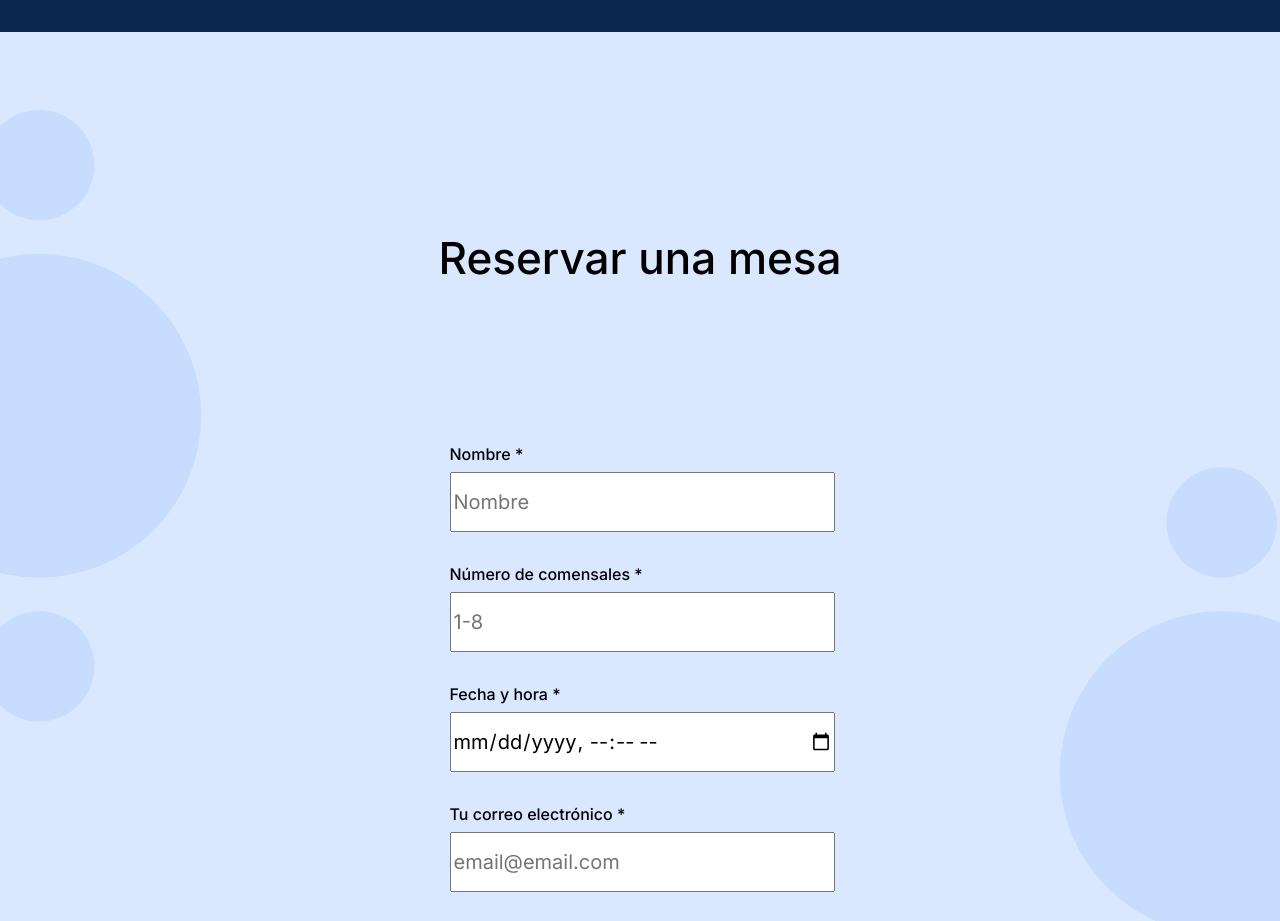
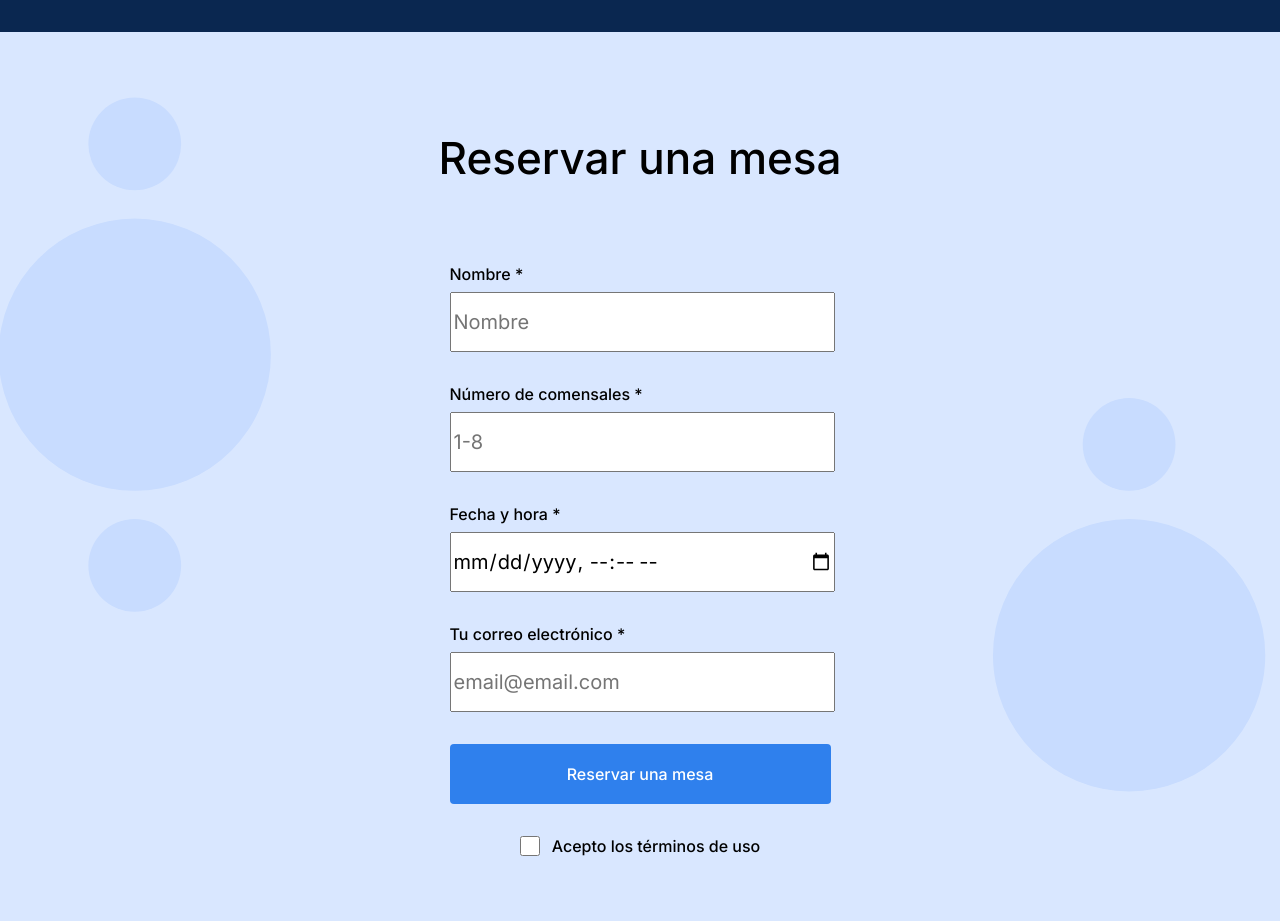
Before and after one commit to victoralfonsoulloa/web_project_coffeeshop, a plain HTML site: page index.html in a window 1280 px wide. Shown: the part 1620-2541 px from the top of the page. Drawn offline with Linux system fonts and the light colour scheme.

Commit message:
fixing errors

```diff
--- a/index.html
+++ b/index.html
@@ -169,7 +169,7 @@
               />
               <label
                 for="reservation-agreement"
-                class="form__label form_label_reservation"
+                class="form__label form__label_reservation"
                 >Acepto los términos de uso</label
               >
             </fieldset>
--- a/pages/index.css
+++ b/pages/index.css
@@ -162,9 +162,8 @@
 }
 
 .reservation__title {
-  margin: 0;
-  margin-bottom: 80px;
-  padding: 100px 0 80px 0;
+  padding-bottom: 80px;
+  margin: 0 auto 0 auto;
   text-align: center;
   font-weight: 500;
   font-size: 44px;
```
